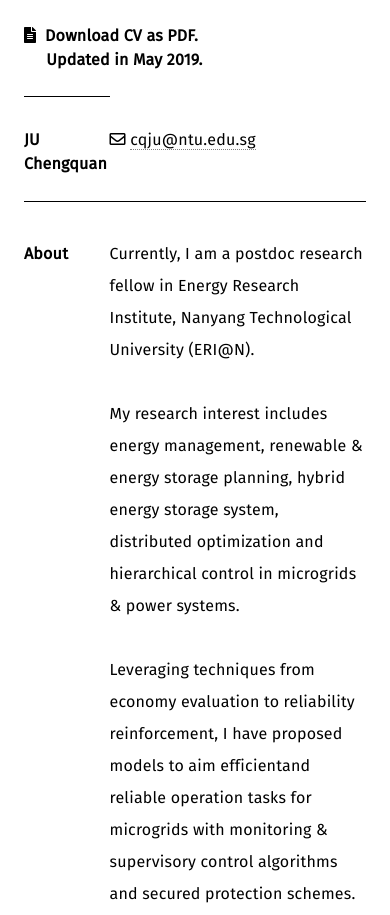
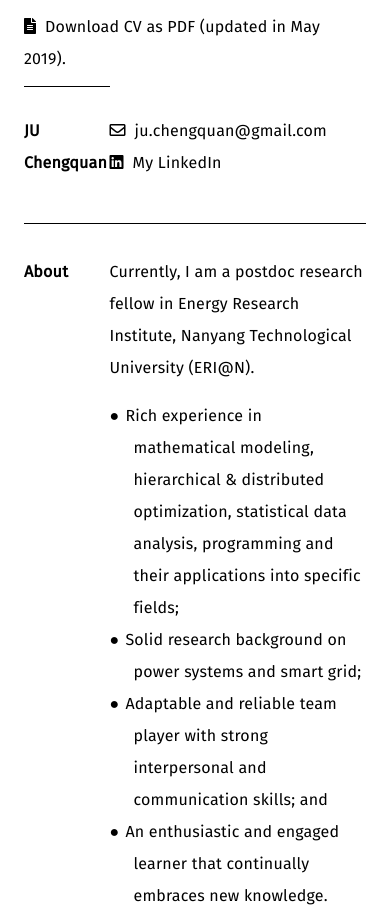
Before and after one commit to juchengquan/juchengquan.github.io, a plain HTML site: page index.html in a window 390 px wide. Shown: the top 915 px of the page. Drawn offline with Linux system fonts and the light colour scheme; a web font is replaced by a local one.

Commit message:
regular update
20190821

```diff
--- a/css/raw.css
+++ b/css/raw.css
@@ -1,6 +1,6 @@
 @import url('https://fonts.googleapis.com/css?family=Muli');
 @import url('https://fonts.googleapis.com/css?family=Lato');
-@import url('https://fonts.googleapis.com/css?family=Fira+Sans');
+@import url('https://fonts.googleapis.com/css?family=Fira+Sans::400,700,900');
 @import url('https://fonts.googleapis.com/css?family=Noto+Serif+SC:700');
 
 html, body, section, div {
@@ -48,16 +48,17 @@ div {
   display: table-cell;
   text-align: left;
   width: 50%;
-  padding-top: 1rem;;
-  padding-bottom: 1rem;
+  padding-top: 0.5rem;;
+  padding-bottom: 0.5rem;
 }
 
 div.left-half {
   display: table-cell;
   text-align: left;
   width: 25%;
-  padding-top: 1rem;;
-  padding-bottom: 1rem;
+  font-weight: 700;
+  padding-top: 0.5rem;;
+  padding-bottom: 0.5rem;
 }
 
 btn {
@@ -82,7 +83,7 @@ border-width: 2px;
 a {
     color: black;
     text-decoration: none;
-    border-bottom: 1px dotted gray;
+    border-bottom: 0px dotted gray;
     transition: color 0.1s linear;
     -webkit-transition: color 0.1s linear;
     -moz-transition: color 0.1s linear;
@@ -93,8 +94,8 @@ a:visited {
 }
 
 a:hover {
-    color: #F3B69A;
-    border-bottom-color: #F3B69A;
+    color: #2e7e98;
+    /*border-bottom-color: #3a9fbf;*/
 }
 
 a:active {
@@ -108,15 +109,15 @@ ul {
 }
 
 li {
-  padding-left: 1.5em;
-  text-indent: -1.5em;
+  padding-left: 1rem;
+  text-indent: -1rem;
 }
 
 li:before {
-  content: "→";
+  content: "●";
   padding-right: 8px;
   vertical-align: 0%;
-  margin-left: -27px;
+  /*margin-left: -27px;*/
 }
 
 fav {
@@ -177,7 +178,7 @@ li {
 }
 
 li:before {
-  content: "➡️";
+  content: "●";
   size: 1rem;
   padding-right: 6px;
   vertical-align: 0%;
@@ -190,8 +191,8 @@ sup {
     padding-left: 0.1em;
 }
 
-.left-half {
-  font-weight: 600;
+left-half {
+  font-weight: 700;
   line-height: 1.5;
   padding-top: 1.3rem;
 }
--- a/index.html
+++ b/index.html
@@ -6,7 +6,6 @@
 <link rel="shortcut icon" type="image/png" href="fig/title_icon.png" />
 <link rel="stylesheet" type="text/css" href="css/raw.css">
 
-
 <meta name="viewport" content="width=device-width, initial-scale=1.0">
 <title>
 JU Chengquan
@@ -14,15 +13,13 @@ JU Chengquan
 
 </head>
 
-
 <body>
 
 <section class="container">
-  <div class="left-half">
+  <div>
     <article>
       <i class="fas fa-file-alt"></i>&nbsp;
-      <a href="files/myCV.pdf" download="CV_chengquanju.pdf" target="_blank" style="border-bottom: 0">Download CV as PDF. </a>
-      <br>&nbsp;&nbsp;&nbsp;&nbsp; Updated in May 2019.
+      <a href="files/myCV.pdf" download="CV_chengquanju.pdf" target="_blank" style="border-bottom: 0">Download CV as PDF</a> (updated in May 2019).
     </article>
   </div>
 </section>
@@ -31,15 +28,15 @@ JU Chengquan
 <section class="container">
   <div class="left-half">
     <article>
-      <span>JU Chengquan</span><br />
+      <span>JU Chengquan</span>
       <!-- <span class="cn_name">鞠 澄泉</span> -->
     </article>
   </div>
   <div class="right-half">
     <article>
       <p>
-      <i class="far fa-envelope"></i>&nbsp;<a href="mailto:cqju@ntu.edu.sg">cqju@ntu.edu.sg</a> <br/>
-      <!-- <i class="fab fa-linkedin-in"></i>&nbsp;<a href="https://www.linkedin.com/in/chengquan-ju">cqju@ntu.edu.sg</a> <br/> -->
+      <i class="far fa-envelope"></i>&nbsp;&nbsp;<a href="mailto:ju.chengquan@gmail.com">ju.chengquan@gmail.com</a> <br/>
+      <i class="fab fa-linkedin"></i>&nbsp;&nbsp;<a href="https://www.linkedin.com/in/chengquan-ju">My LinkedIn</a> <br/>
       </p>
     </article>
   </div>
@@ -54,13 +51,12 @@ JU Chengquan
   <div class="right-half">
     <article>
       <p>Currently, I am a postdoc research fellow in Energy Research Institute, Nanyang Technological University (ERI@N).
-      <br>
-      <br>
-      My research interest includes energy management, renewable & energy storage planning, hybrid energy storage system, distributed optimization and hierarchical control in microgrids & power systems.
-      <br>
-      <br>
-      Leveraging techniques from economy evaluation to reliability reinforcement, I have proposed models to aim efficientand reliable operation tasks for microgrids with monitoring &amp; supervisory control algorithms and secured protection schemes.
-      <br>
+        <ul>
+          <li>Rich experience in mathematical modeling, hierarchical &amp; distributed optimization, statistical data analysis, programming and their applications into specific fields;</li>
+          <li>Solid research background on power systems and smart grid;</li>
+          <li>Adaptable and reliable team player with strong interpersonal and communication skills; and</li>
+          <li>An enthusiastic and engaged learner that continually embraces new knowledge.</li>
+        </ul>
       </p>
     </article>
   </div>
@@ -81,12 +77,33 @@ JU Chengquan
       <br>
       <br>
       M.Sc. in Power Engineering <br>
-      2013-2018, <a href="https://www.ntu.edu.sg" target="_blank">Nanyang Technological University, Singapore</a>
+      2012-2013, <a href="https://www.ntu.edu.sg" target="_blank">Nanyang Technological University, Singapore</a>
       <br>
       <br>
       B.Eng. in Electrical Engineering <br>
-      2013-2018, <a href="https://www.whu.edu.cn" target="_blank">Wuhan University, China</a>
+      2008-2012, <a href="https://www.whu.edu.cn" target="_blank">Wuhan University, China</a>
       <br>
+    </article>
+  </div>
+</section>
+<hr>
+
+<section class="container">
+  <div class="left-half">
+    <article>
+      <p>Work experience</p>
+    </article>
+  </div>
+  <div class="right-half">
+    <article>
+    <p>
+      <a href="https://www.ntu.edu.sg" target="_blank">Nanyang Technological University</a>
+      <br>
+      ●&nbsp; Research Fellow,&nbsp;Apr 2018 - Aug 2019
+      <br>
+      ●&nbsp; Research Associate,&nbsp;Sep 2017 - Apr 2018
+      <br>
+    </p>
     </article>
   </div>
 </section>
@@ -103,7 +120,7 @@ JU Chengquan
     <p>
       Grid-wide intermittency management by aggregation of distributed energy storage systems (DESS)
       <br>
-      Sep 2017 — now
+      Sep 2017 — Aug 2019
       <br>
       <i class="fas fa-angle-right">&nbsp;</i>To develop a scale-down DESS in HDB blocks for intermittency management and frequency support; <br>
       <i class="fas fa-angle-right">&nbsp;</i>To integrate hierarchical controllers with latest algorithms including ramp rate control, frequency regulation and SoC regulation.
@@ -137,30 +154,7 @@ JU Chengquan
       <i class="fas fa-angle-right">&nbsp;</i>Battery protection system design focusing on factors that affect battery performance on balancing schemes; <br>
       <i class="fas fa-angle-right">&nbsp;</i>Hardware-in-loop experimental platform with LabVIEW.
       <br>
-      <br>
 
-    </p>
-    </article>
-  </div>
-</section>
-<hr>
-
-<section class="container">
-  <div class="left-half">
-    <article>
-      <p>Work experience</p>
-    </article>
-  </div>
-  <div class="right-half">
-    <article>
-    <p>
-      <a href="https://www.ntu.edu.sg" target="_blank">Nanyang Technological University</a>
-      <br>
-      &nbsp;&nbsp; Research Fellow,&nbsp;<em>Apr 2018 - now</em>
-      <br>
-      &nbsp;&nbsp; Research Associate,&nbsp;<em>Sep 2017 - Apr 2018</em>
-      <br>
-      <br>
     </p>
     </article>
   </div>
@@ -225,5 +219,5 @@ JU Chengquan
 </section>
 <hr>
 
-Last updated: 20190625
+Last updated: 20190821
 </body></html>
```
